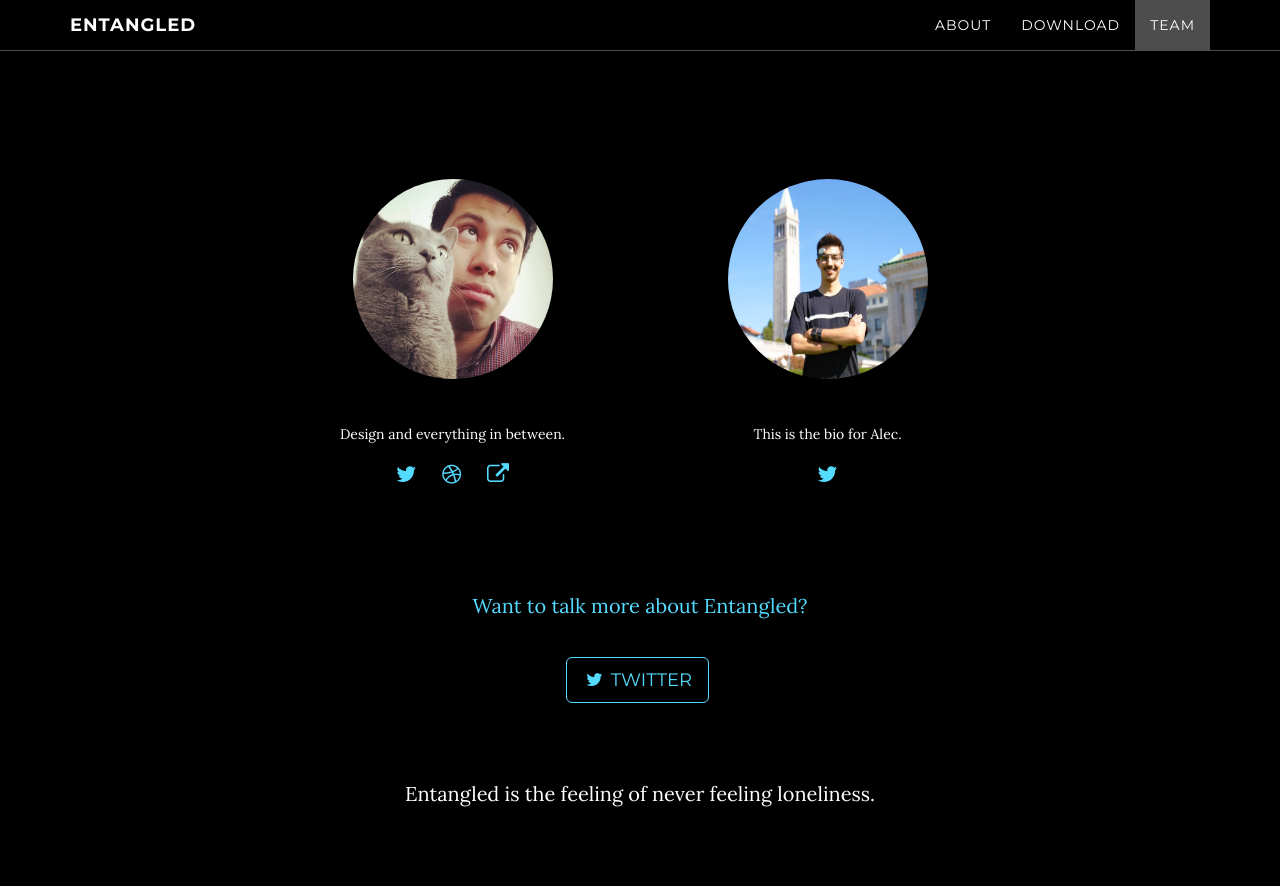
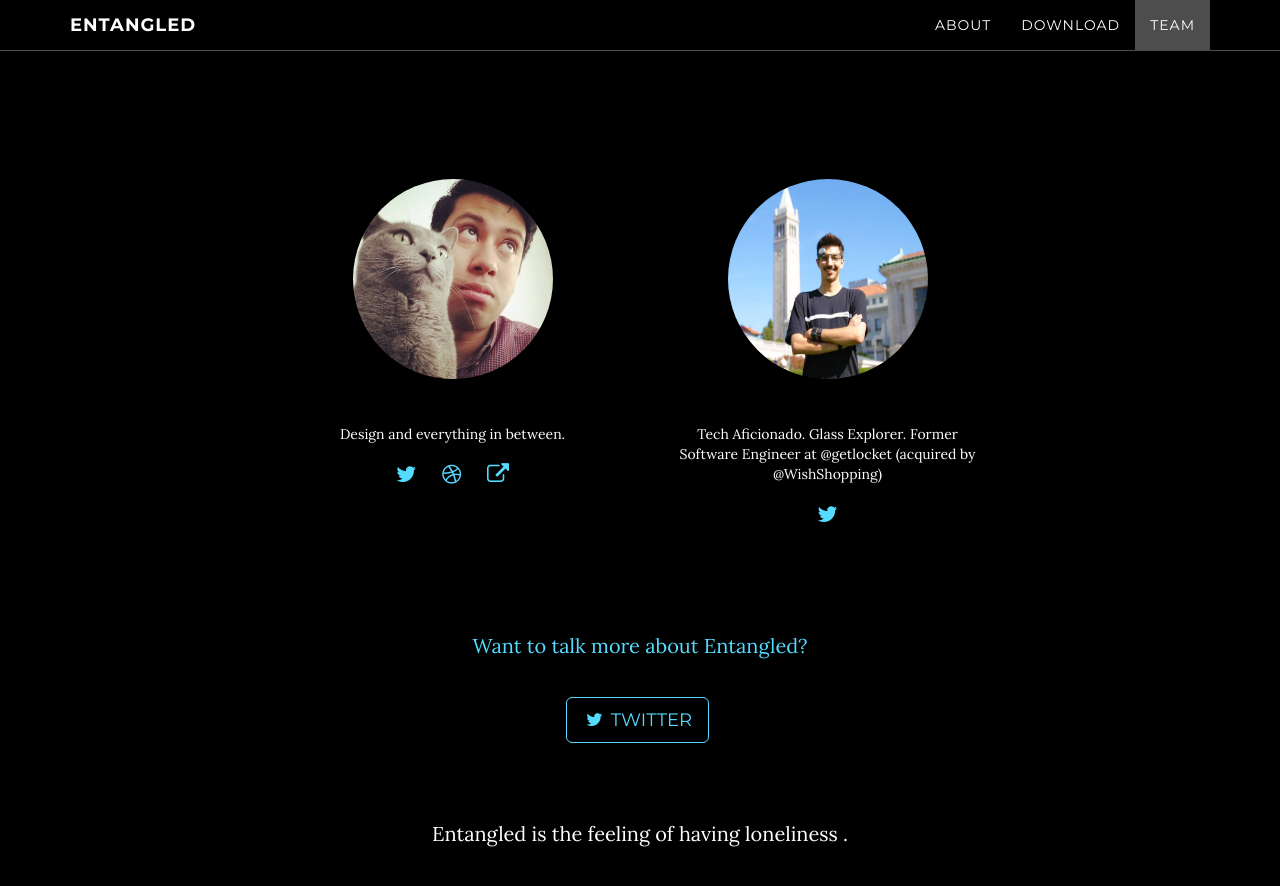
Before and after one commit to freddieiboy/entangled, a Jekyll site: the page built from index.html, in a window 1280 px wide and 900 px high, scrolled down 2334 px. Shown: the top 886 px of the window. Built offline with Jekyll 4.4.1, drawn with Linux system fonts in a browser that asks for light colours; before the commit the page ends 3194 px from its top, so only the background shows below that; some of the changed text lies outside the part shown.

Commit message:
changes for alec

```diff
--- a/_includes/download.html
+++ b/_includes/download.html
@@ -3,7 +3,7 @@
         <div class="download-section">
             <div class="container">
                 <div class="col-lg-8 col-lg-offset-2">
-                    <h2>Download</h2>
+                    <h2>Download Soon</h2>
                     <p>The intersection of Love, Lost, and just a hint of Quantum Mechanics.</p>
                     <p>The first Android watch face that passively solves loneliness.</p>
                     <a href="#" class="btn btn-default btn-lg">Android Play Store</a>
--- a/_includes/footer.html
+++ b/_includes/footer.html
@@ -1,6 +1,6 @@
     <!-- Footer -->
     <footer>
         <div class="container text-center">
-            <p>Entangled is the feeling of never feeling loneliness.</p>
+            <p>Entangled is the feeling of having loneliness .</p>
         </div>
     </footer>
--- a/_includes/header.html
+++ b/_includes/header.html
@@ -6,7 +6,7 @@
                     <div class="col-md-8 col-md-offset-2">
                         <h1 class="brand-heading">Entangled</h1>
                         <p class="intro-text">
-                          The first Android watch face that passively solves loneliness. You'll be entangled forever.
+                          The first Android watch face that passively solves the problem loneliness. You'll be entangled forever.
                         </p>
                         <a href="#about" class="btn btn-circle page-scroll">
                             <i class="fa fa-angle-double-down animated"></i>
--- a/_includes/team.html
+++ b/_includes/team.html
@@ -28,7 +28,7 @@
                 <div class="col-xs-12 col-sm-6 team-member-2">
                   <img src="{{ site.baseurl }}/img/alec.jpg" class="team-member-photo img-circle">
                   <div class="team-bio">
-                    This is the bio for Alec.
+                    Tech Aficionado. Glass Explorer. Former Software Engineer at @getlocket (acquired by @WishShopping)
                   </div>
                   <div class="social-media">
                     <a href="https://twitter.com/CaliAlec">
```
